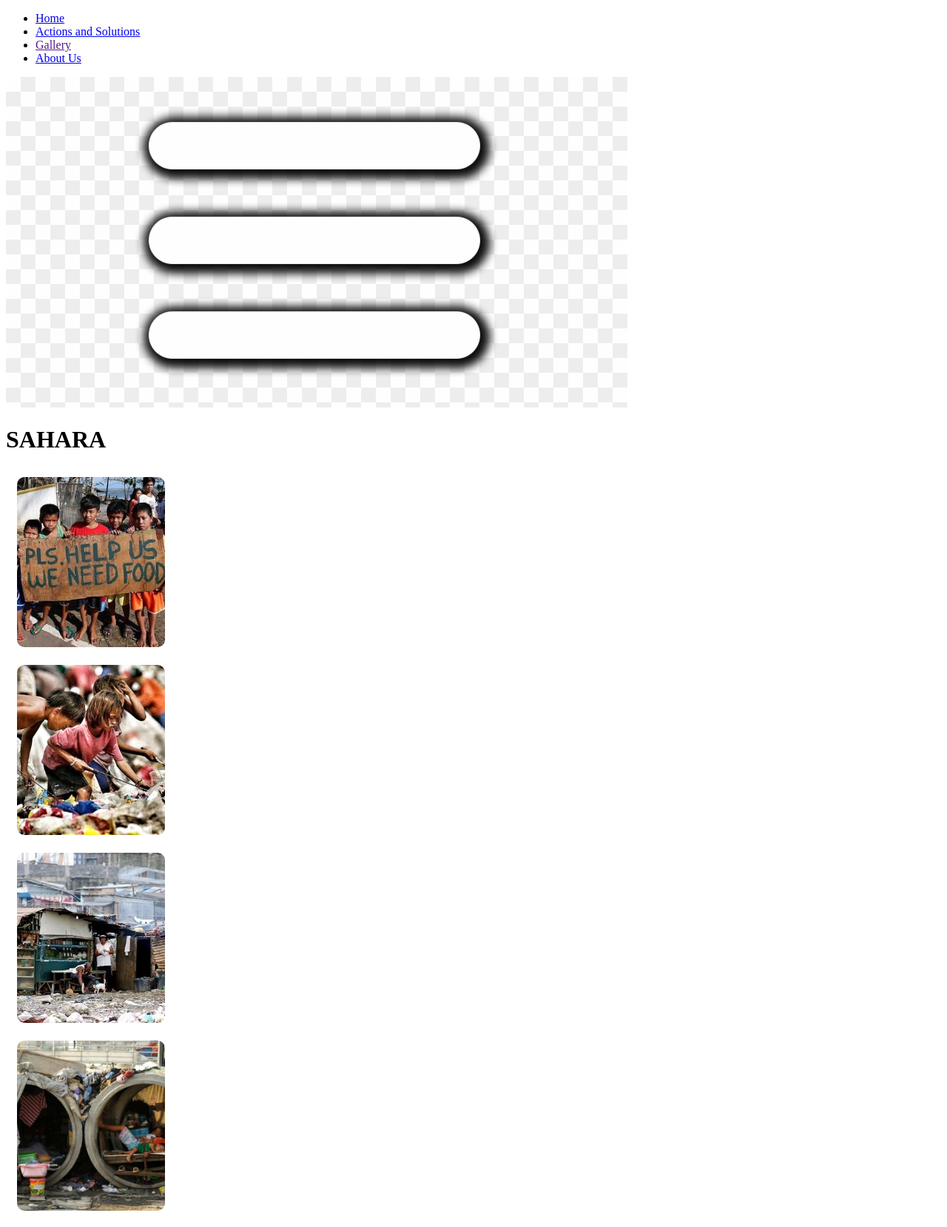
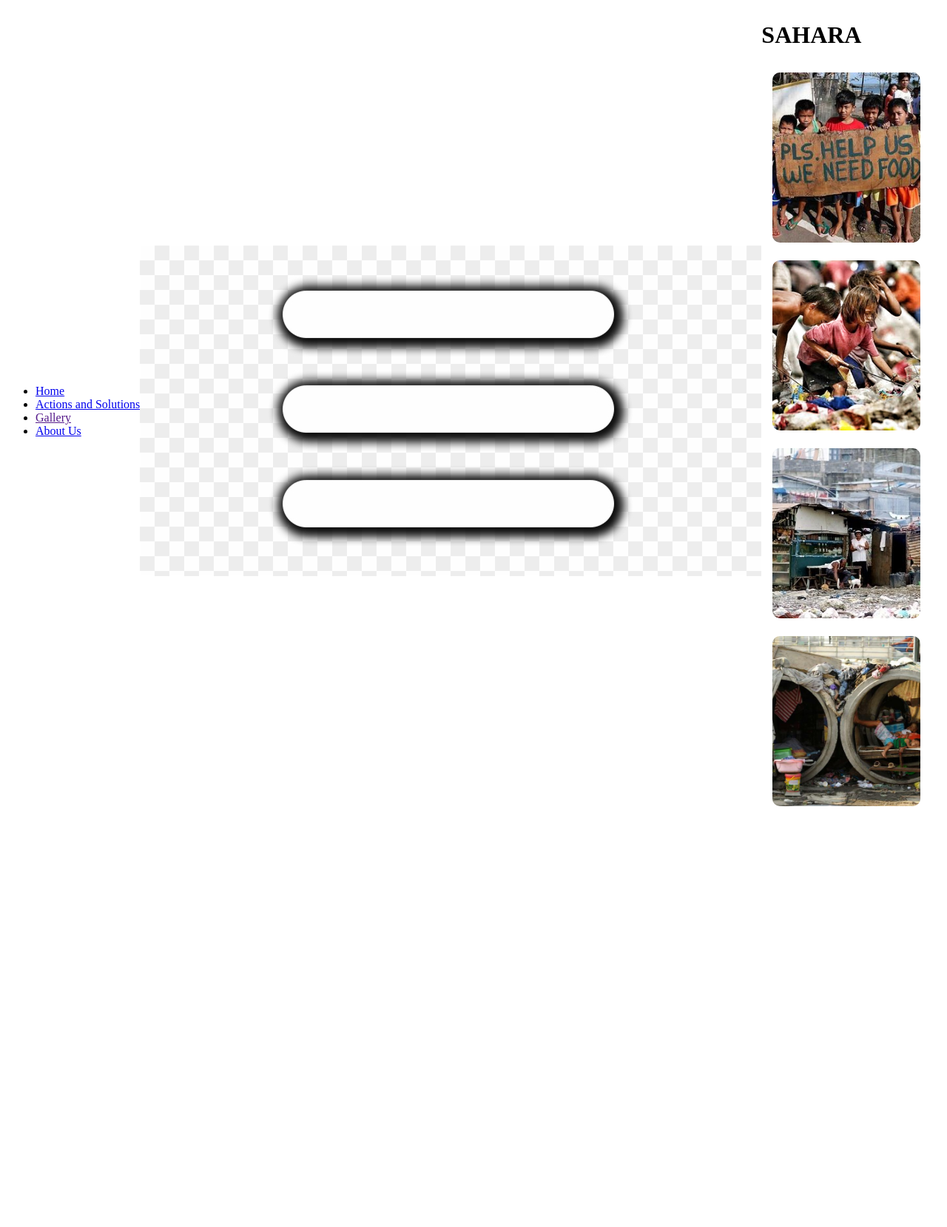
Before and after one commit to VinzJS/learningtasks, a PHP site: page /LT4/gallery.html in a window 1280 px wide. Shown: the whole page at 74% size. After the commit the page ends 1090 px from the top, so only its background shows below. Run offline with PHP 8.4, Linux system fonts and the light colour scheme.

Commit message:
Update styles3.css

```diff
--- a/LT4/styles3.css
+++ b/LT4/styles3.css
@@ -23,3 +23,8 @@
 .card4{
   background-image:url(pic4.jpg);
 }
+.navbar{
+  height:12%;
+  display:flex;
+  align-items:center;
+}
```
